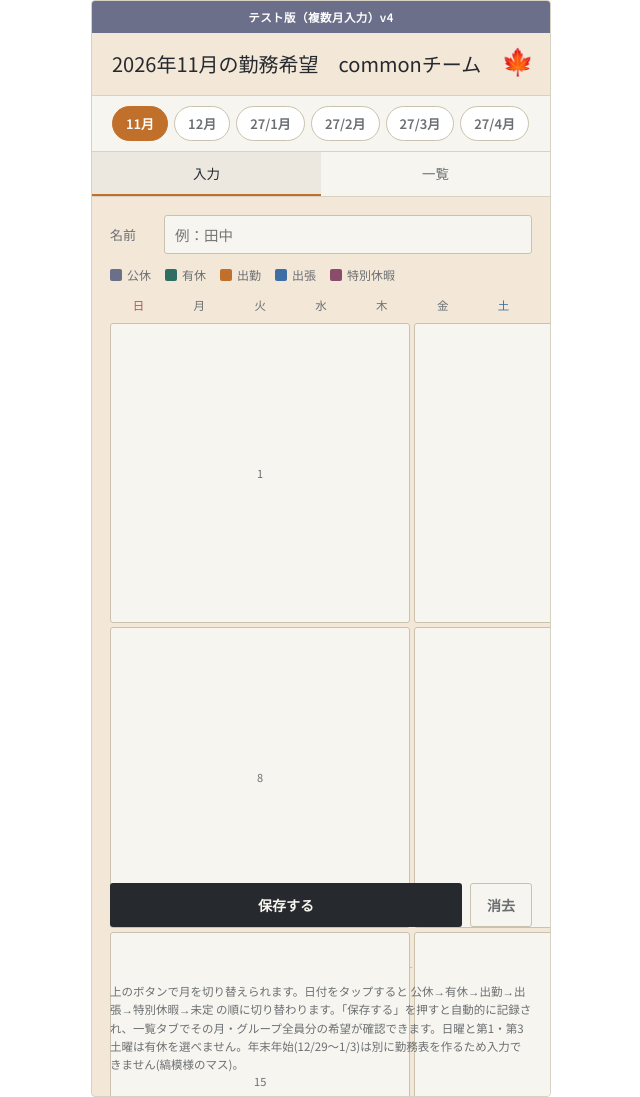
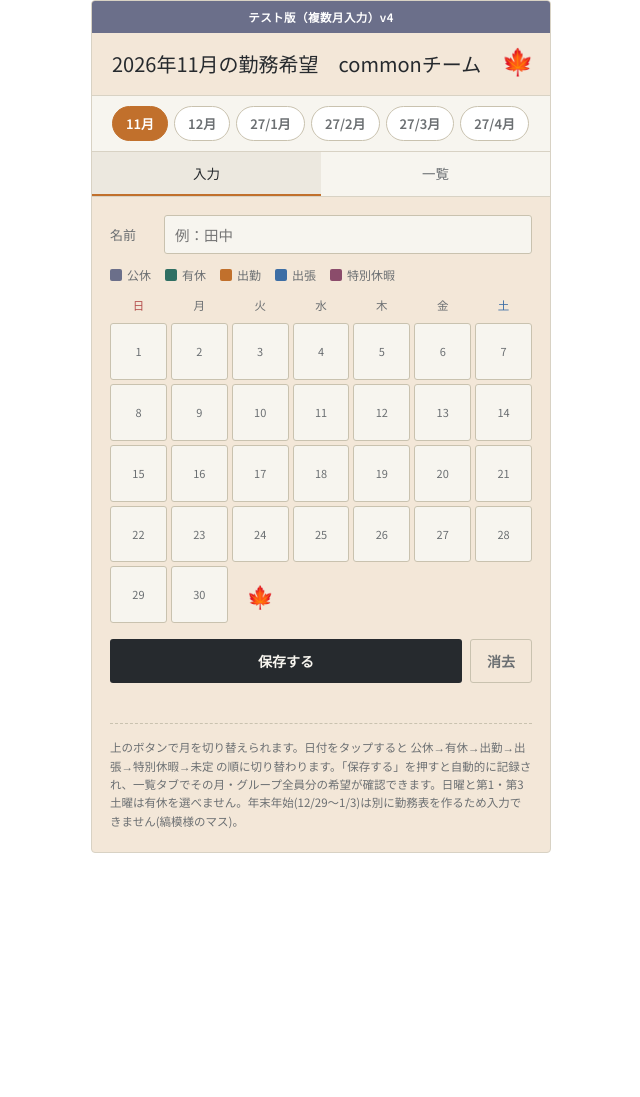
Before and after one commit to snowdaruma-dec/shift-preference-calendar, a plain HTML site: page test-multi-month.html in a window 1280 px wide. Shown: the whole page, without its empty margins (319-959 px from the left). After the commit the page ends 853 px from the top, so only its background shows below. Drawn offline with Linux system fonts and the light colour scheme; a web font is replaced by a local one.

Commit message:
Fix grid blowup from the multi-column decorative cell
A single grid item spanning several 1fr columns while its siblings
all carry aspect-ratio:1 confused the browser's track sizing (two
columns ballooned to ~5x width, overflowing the sheet). Placing the
emoji in one ordinary same-size trailing cell instead of a spanning
one avoids mixing sizing behaviors and keeps every cell identical.

Co-Authored-By: Claude Sonnet 5 <noreply@anthropic.com>

```diff
--- a/test-multi-month.html
+++ b/test-multi-month.html
@@ -34,7 +34,7 @@
   .sheet[data-season="autumn"] { --season-tint: #F3E7D8; }
 
   .season-icon-corner { position: absolute; top: 14px; right: 16px; font-size: 26px; line-height: 1; pointer-events: none; }
-  .season-icon-deco { aspect-ratio: auto; display: flex; align-items: center; justify-content: center; font-size: 22px; }
+  .season-icon-deco { display: flex; align-items: center; justify-content: center; font-size: 22px; }
   .sheet-head { position: relative; padding: 18px 20px; border-bottom: 1px solid var(--paper-line); }
   .title { font-family: "Yomogi", "Noto Sans JP", "Hiragino Sans", system-ui, sans-serif; font-size: 20px; margin: 0; padding-right: 36px; line-height: 1.3; white-space: nowrap; overflow: hidden; text-overflow: ellipsis; }
 
@@ -419,12 +419,11 @@ const db = getFirestore(firebaseApp);
       grid.appendChild(cell);
     }
     const trailingEmpty = (7 - ((firstWeekday + daysInMonth) % 7)) % 7;
-    if (trailingEmpty > 0) {
-      const deco = document.createElement("div");
-      deco.className = "cell empty season-icon-deco";
-      deco.style.gridColumn = (8 - trailingEmpty) + " / 8";
-      deco.textContent = SEASON_ICON[seasonForMonth(month)];
-      grid.appendChild(deco);
+    for (let i = 0; i < trailingEmpty; i++) {
+      const empty = document.createElement("div");
+      empty.className = "cell empty" + (i === 0 ? " season-icon-deco" : "");
+      if (i === 0) empty.textContent = SEASON_ICON[seasonForMonth(month)];
+      grid.appendChild(empty);
     }
   }
 
```
